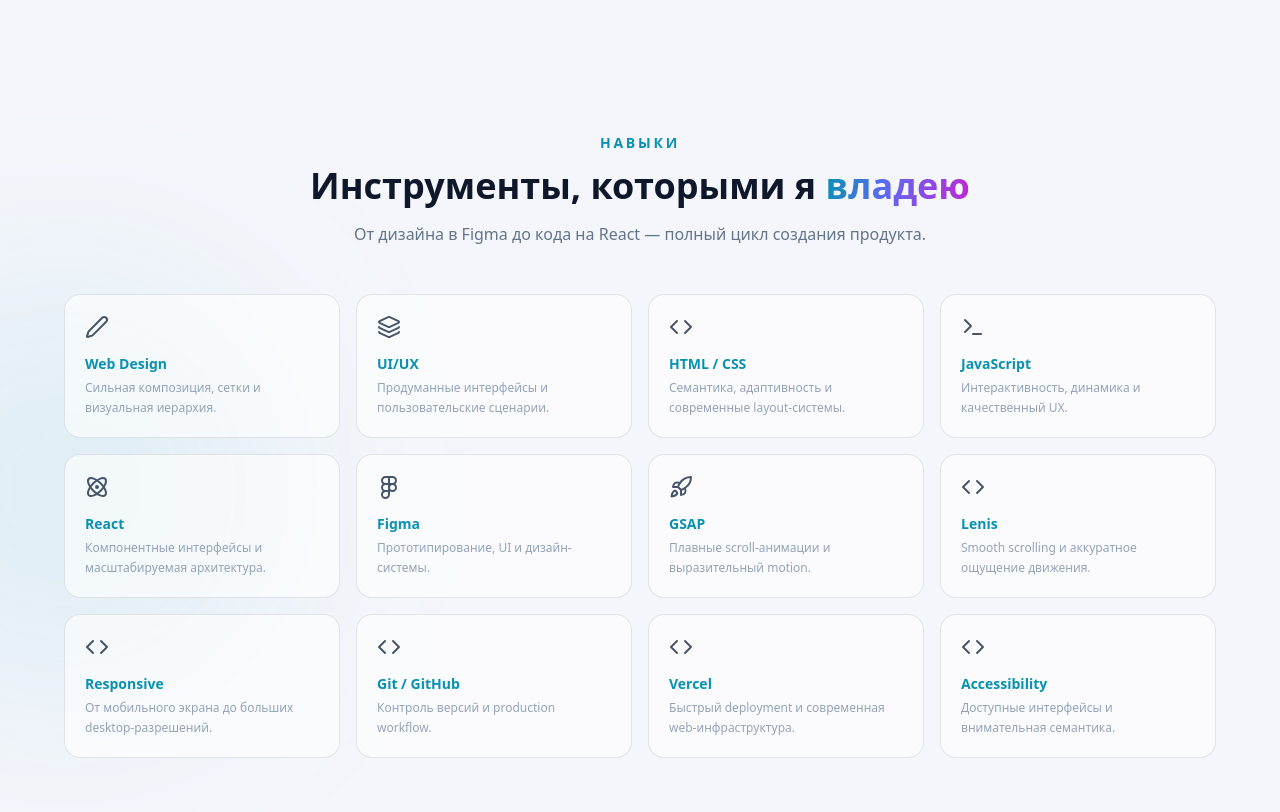
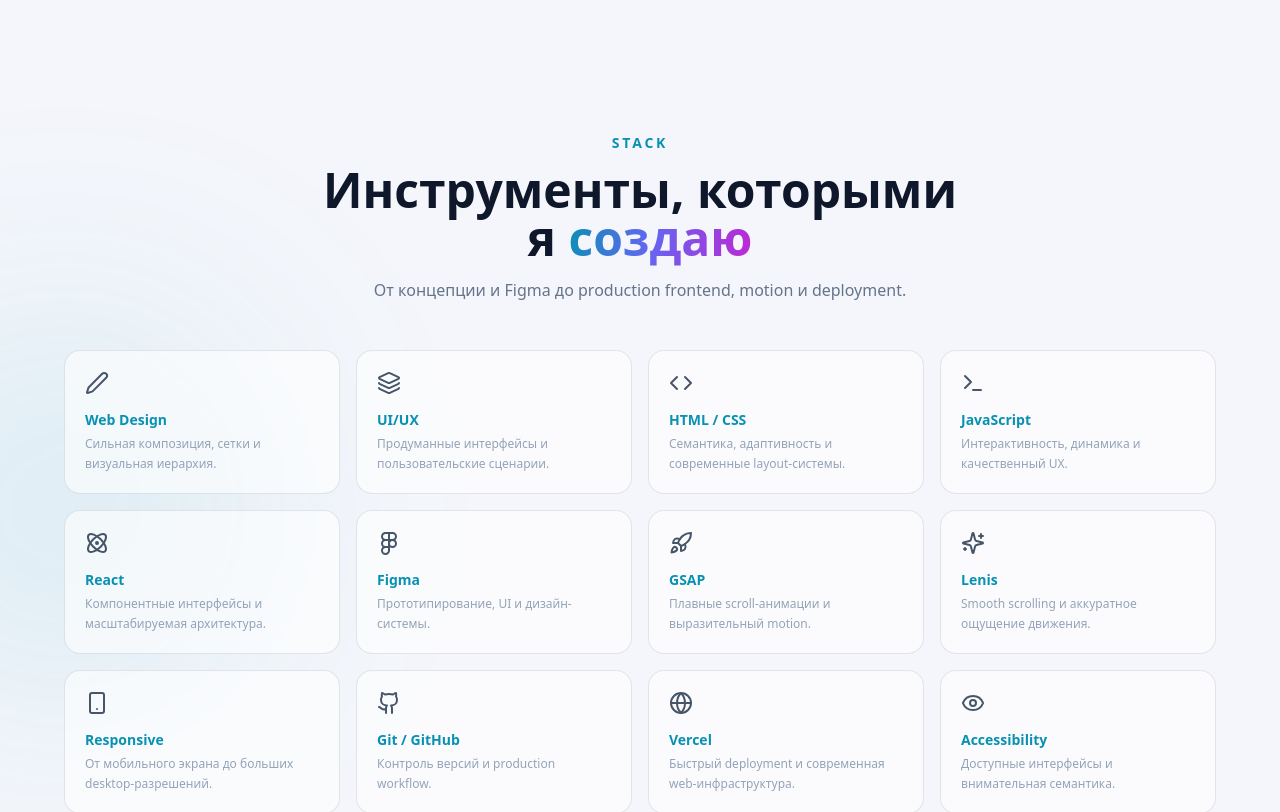
Before and after one commit to adrej010910-hub/portfolio, a Next.js app: page / in a window 1280 px wide. Shown: the part 1860-2672 px from the top of the page. Built offline with nearby package versions, Linux system fonts and the light colour scheme; a web font is replaced by a local one.

Commit message:
feat: modernize skills section

```diff
--- a/src/components/sections/skills.tsx
+++ b/src/components/sections/skills.tsx
@@ -1,87 +1,20 @@
 "use client";
 
-import {
-  Pen,
-  Rocket,
-  Layers,
-  Code,
-  Palette,
-  Terminal,
-  Atom,
-  Figma,
-  Image as ImageIcon,
-  ShoppingBag,
-  Package,
-  Grid3X3,
-  type LucideIcon,
-} from "lucide-react";
+import { Pen, Rocket, Layers, Code, Terminal, Atom, Figma, Sparkles, Smartphone, Github, Globe, Eye, type LucideIcon } from "lucide-react";
 import { TiltCard } from "@/components/effects/tilt-card";
 import { Reveal, StaggerGroup, StaggerItem } from "@/components/effects/reveal";
 import { skills } from "@/config/site";
 
-const iconMap: Record<string, LucideIcon> = {
-  pen: Pen,
-  rocket: Rocket,
-  layers: Layers,
-  code: Code,
-  palette: Palette,
-  terminal: Terminal,
-  atom: Atom,
-  figma: Figma,
-  image: ImageIcon,
-  shopping: ShoppingBag,
-  package: Package,
-  grid: Grid3X3,
-};
+const iconMap: Record<string, LucideIcon> = { pen: Pen, rocket: Rocket, layers: Layers, code: Code, terminal: Terminal, atom: Atom, figma: Figma, sparkles: Sparkles, smartphone: Smartphone, github: Github, globe: Globe, eye: Eye };
 
 export function Skills() {
   return (
     <section id="skills" className="section-padding relative overflow-hidden">
       <div className="pointer-events-none absolute left-[-10%] top-1/3 h-96 w-96 rounded-full bg-cyan-600/10 blur-[120px]" aria-hidden />
-
       <div className="container-x relative">
-        <Reveal>
-          <div className="mx-auto max-w-2xl text-center">
-            <span className="text-sm font-semibold uppercase tracking-[0.2em] text-cyan-400">
-              Навыки
-            </span>
-            <h2 className="font-display mt-3 text-3xl font-bold text-white sm:text-4xl">
-              Инструменты, которыми я <span className="text-gradient">владею</span>
-            </h2>
-            <p className="mt-4 text-slate-400">
-              От дизайна в Figma до кода на React — полный цикл создания продукта.
-            </p>
-          </div>
-        </Reveal>
-
+        <Reveal><div className="mx-auto max-w-2xl text-center"><span className="text-sm font-semibold uppercase tracking-[0.2em] text-cyan-400">Stack</span><h2 className="font-display mt-3 text-3xl font-bold text-white sm:text-5xl">Инструменты, которыми я <span className="text-gradient">создаю</span></h2><p className="mt-4 text-slate-400">От концепции и Figma до production frontend, motion и deployment.</p></div></Reveal>
         <StaggerGroup className="mt-12 grid grid-cols-2 gap-4 sm:grid-cols-3 lg:grid-cols-4" stagger={0.06}>
-          {skills.map((skill) => {
-            const Icon = iconMap[skill.icon] ?? Code;
-            return (
-              <StaggerItem key={skill.title}>
-                <TiltCard className="h-full rounded-2xl" max={12}>
-                  <div className="glass group relative flex h-full min-h-36 flex-col justify-between overflow-hidden rounded-2xl p-5">
-                    <div
-                      className={`pointer-events-none absolute inset-0 bg-gradient-to-br ${skill.accent} opacity-0 transition-opacity duration-500 group-hover:opacity-10`}
-                      aria-hidden
-                    />
-                    <Icon className="h-6 w-6 text-slate-300 transition-all duration-300 group-hover:scale-110 group-hover:text-white" />
-                    <div>
-                      <h3 className="text-sm font-semibold text-white transition-colors group-hover:text-cyan-200">
-                        {skill.title}
-                      </h3>
-                      <p className="mt-1 hidden text-xs leading-relaxed text-slate-500 sm:block">
-                        {skill.desc}
-                      </p>
-                    </div>
-                    <div
-                      className={`absolute inset-x-0 bottom-0 h-px scale-x-0 bg-gradient-to-r ${skill.accent} transition-transform duration-500 group-hover:scale-x-100`}
-                    />
-                  </div>
-                </TiltCard>
-              </StaggerItem>
-            );
-          })}
+          {skills.map((skill) => { const Icon = iconMap[skill.icon] ?? Code; return <StaggerItem key={skill.title}><TiltCard className="h-full rounded-2xl" max={12}><div className="glass group relative flex h-full min-h-36 flex-col justify-between overflow-hidden rounded-2xl p-5"><div className={`pointer-events-none absolute inset-0 bg-gradient-to-br ${skill.accent} opacity-0 transition-opacity duration-500 group-hover:opacity-10`} aria-hidden /><Icon className="h-6 w-6 text-slate-300 transition-all duration-300 group-hover:scale-110 group-hover:text-white" /><div><h3 className="text-sm font-semibold text-white transition-colors group-hover:text-cyan-200">{skill.title}</h3><p className="mt-1 hidden text-xs leading-relaxed text-slate-500 sm:block">{skill.desc}</p></div><div className={`absolute inset-x-0 bottom-0 h-px scale-x-0 bg-gradient-to-r ${skill.accent} transition-transform duration-500 group-hover:scale-x-100`} /></div></TiltCard></StaggerItem>; })}
         </StaggerGroup>
       </div>
     </section>
```
